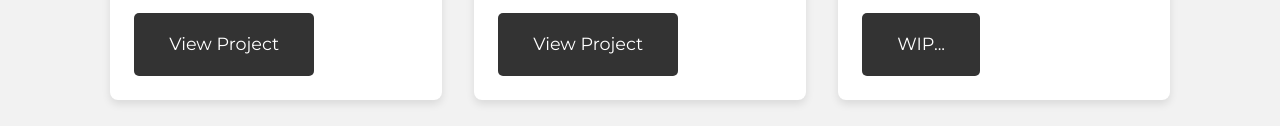
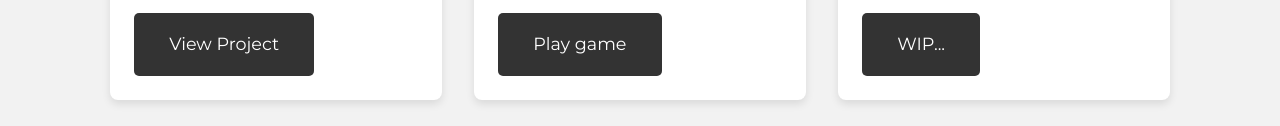
Before and after one commit to nishank123456789/my-portfolio, a plain HTML site: page projects.html in a window 1280 px wide. Shown: the part 257-383 px from the top of the page. Drawn offline with Linux system fonts and the light colour scheme.

Commit message:
Update projects.html

```diff
--- a/projects.html
+++ b/projects.html
@@ -46,12 +46,12 @@
                 <div class="project fade-in delay-1">
                     <h3>Portfolio Website</h3>
                     <p>A responsive and interactive portfolio showcasing my skills and projects.</p>
-                    <a href="index.html" class="btn btn-large">View Project</a>
+                    <a href="https://nishank123456789.github.io/my-portfolio/" class="btn btn-large">View Project</a>
                 </div>
                 <div class="project fade-in delay-2">
                     <h3>Snake Game</h3>
                     <p>A simple classic snake game built using JavaScript for fun and learning.</p>
-                    <a href="wip.html" class="btn btn-large">View Project</a>
+                    <a href="https://nishank123456789.github.io/snakegame/" class="btn btn-large">Play game</a>
                 </div>
                 <div class="project fade-in delay-3">
                     <h3>E-commerce Website</h3>
```
